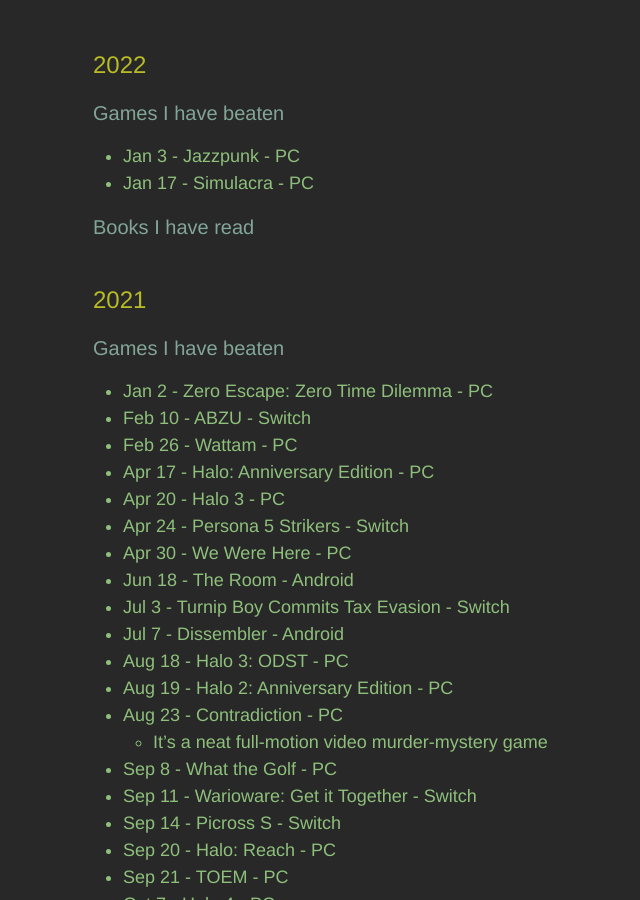
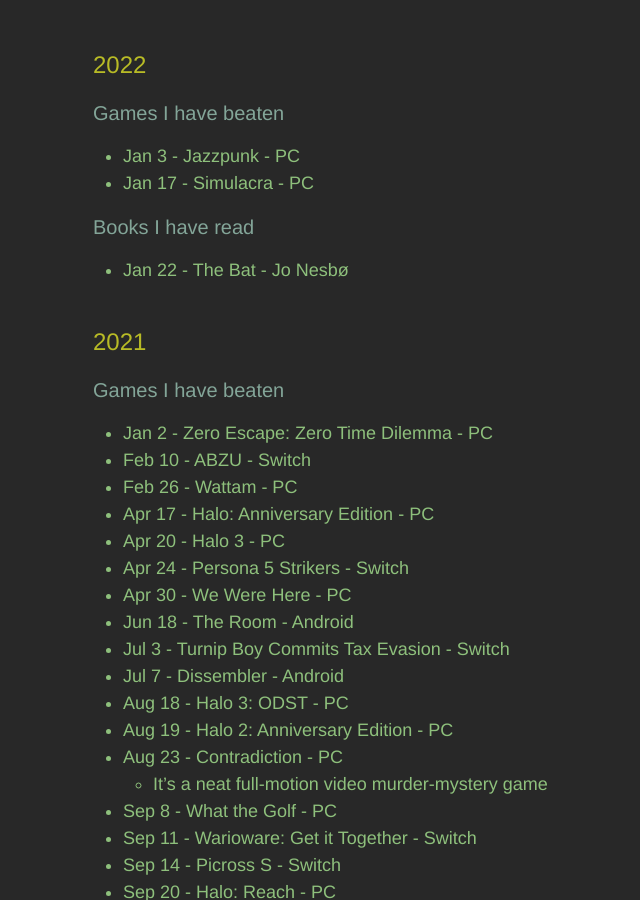
Before and after one commit to adkinsrs/sadkins_site, a Jekyll site: the page built from misc.md, in a window 1280 px wide and 900 px high, scrolled down 551 px. Shown: the whole window, without its empty margins (177-817 px from the left). Built offline with Jekyll 4.4.1, drawn with Linux system fonts in a browser that asks for light colours.

Commit message:
read a book

```diff
--- a/misc.md
+++ b/misc.md
@@ -27,6 +27,8 @@
 * Jan 17 - Simulacra - PC
 
 ### Books I have read
+
+* Jan 22 - The Bat - Jo Nesbø
 
 ## 2021
 
```
